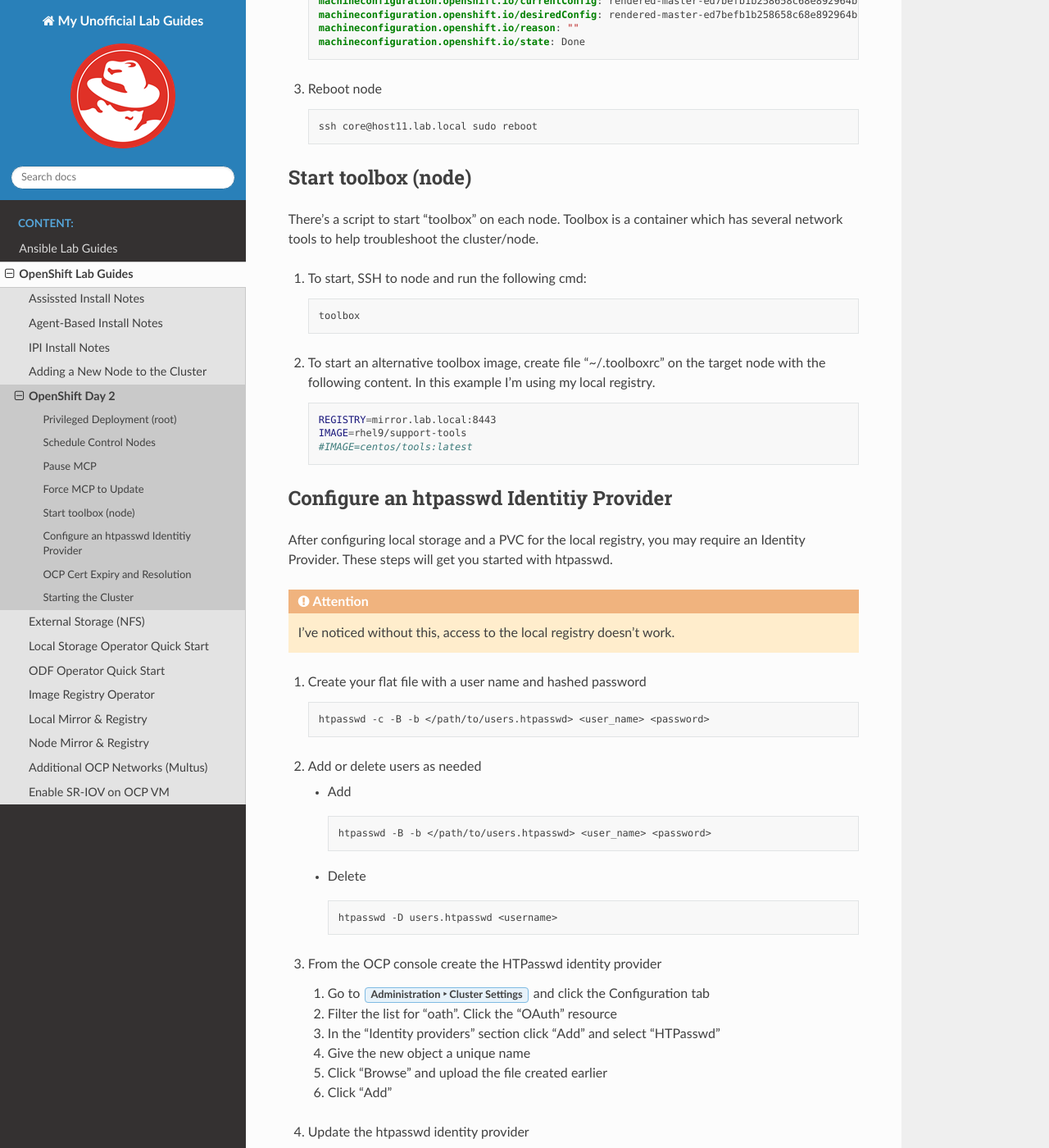
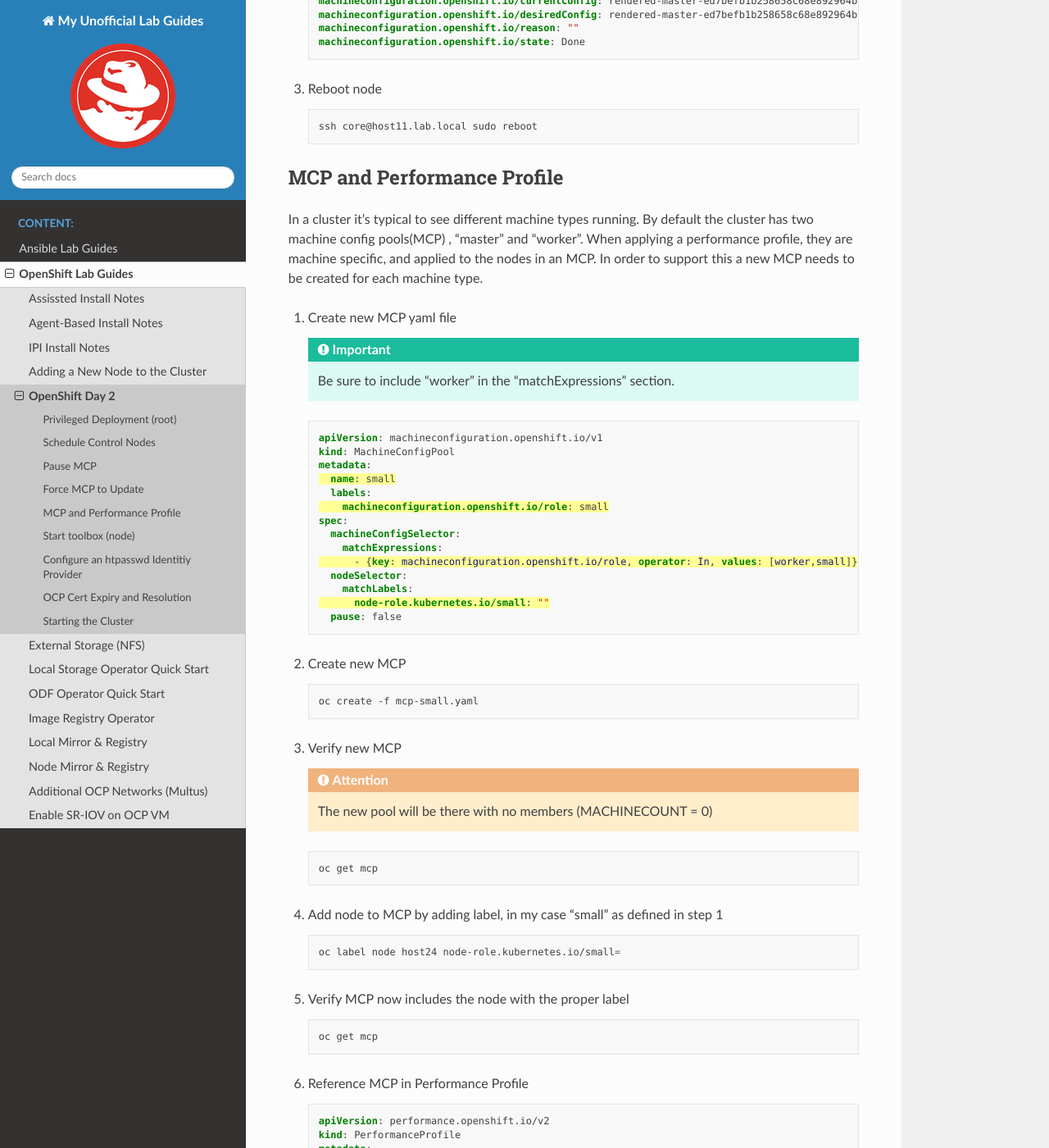
Before and after one commit to vtog/labGuides, a Sphinx documentation site: the page built from source/ocp/openshift-day2.rst, in a window 1280 px wide and 1400 px high, scrolled down 2278 px. Shown: the whole window at 82% size. Built offline with Sphinx 7.4.7 and the Read the Docs theme 2.0.0, drawn with Linux system fonts in a browser that asks for light colours; pages that are not in the unit, such as notebooks, are missing from menus; some of the changed text lies outside the part shown.

Commit message:
added notes on MCP and performance profile

```diff
--- a/source/ocp/openshift-day2.rst
+++ b/source/ocp/openshift-day2.rst
@@ -128,6 +128,98 @@
    .. code-block:: yaml
 
       ssh core@host11.lab.local sudo reboot
+
+MCP and Performance Profile
+---------------------------
+In a cluster it's typical to see different machine types running. By default
+the cluster has two machine config pools(MCP) , "master" and "worker". When
+applying a performance profile, they are machine specific, and applied to the
+nodes in an MCP. In order to support this a new MCP needs to be created for
+each machine type.
+
+#. Create new MCP yaml file
+
+   .. important:: Be sure to include "worker" in the "matchExpressions" section.
+
+   .. code-block:: yaml
+      :emphasize-lines: 4, 6, 10, 13
+
+      apiVersion: machineconfiguration.openshift.io/v1
+      kind: MachineConfigPool
+      metadata:
+        name: small
+        labels:
+          machineconfiguration.openshift.io/role: small
+      spec:
+        machineConfigSelector:
+          matchExpressions:
+            - {key: machineconfiguration.openshift.io/role, operator: In, values: [worker,small]}
+        nodeSelector:
+          matchLabels:
+            node-role.kubernetes.io/small: ""
+        pause: false
+
+#. Create new MCP
+
+   .. code-block:: bash
+
+      oc create -f mcp-small.yaml
+
+#. Verify new MCP
+
+   .. attention:: The new pool will be there with no members (MACHINECOUNT = 0)
+
+   .. code-block:: bash
+
+      oc get mcp
+
+#. Add node to MCP by adding label, in my case "small" as defined in step 1
+
+   .. code-block:: bash
+
+      oc label node host24 node-role.kubernetes.io/small=
+
+#. Verify MCP now includes the node with the proper label
+
+   .. code-block:: bash
+
+      oc get mcp
+
+#. Reference MCP in Performance Profile
+
+   .. code-block:: yaml
+      :emphasize-lines: 10, 12
+
+      apiVersion: performance.openshift.io/v2
+      kind: PerformanceProfile
+      metadata:
+        name: performance-small
+      spec:
+        cpu:
+          isolated: 1-7
+          reserved: 0-0
+        machineConfigPoolSelector:
+          pools.operator.machineconfiguration.openshift.io/small: ""
+        nodeSelector:
+          node-role.kubernetes.io/small: ""
+        numa:
+          topologyPolicy: single-numa-node
+        hugepages:
+          defaultHugepagesSize: "2M"
+          pages:
+            - count: 1024
+              node: 0
+              size: 2M
+        additionalKernelArgs:
+          - "default_hugepagesz=2M"
+          - "hugepagesz=2M"
+          - "hugepages=1024"
+        realTimeKernel:
+          enabled: false
+        workloadHints:
+          highPowerConsumption: true
+          perPodPowerManagement: false
+          realTime: false
 
 Start toolbox (node)
 --------------------
```
